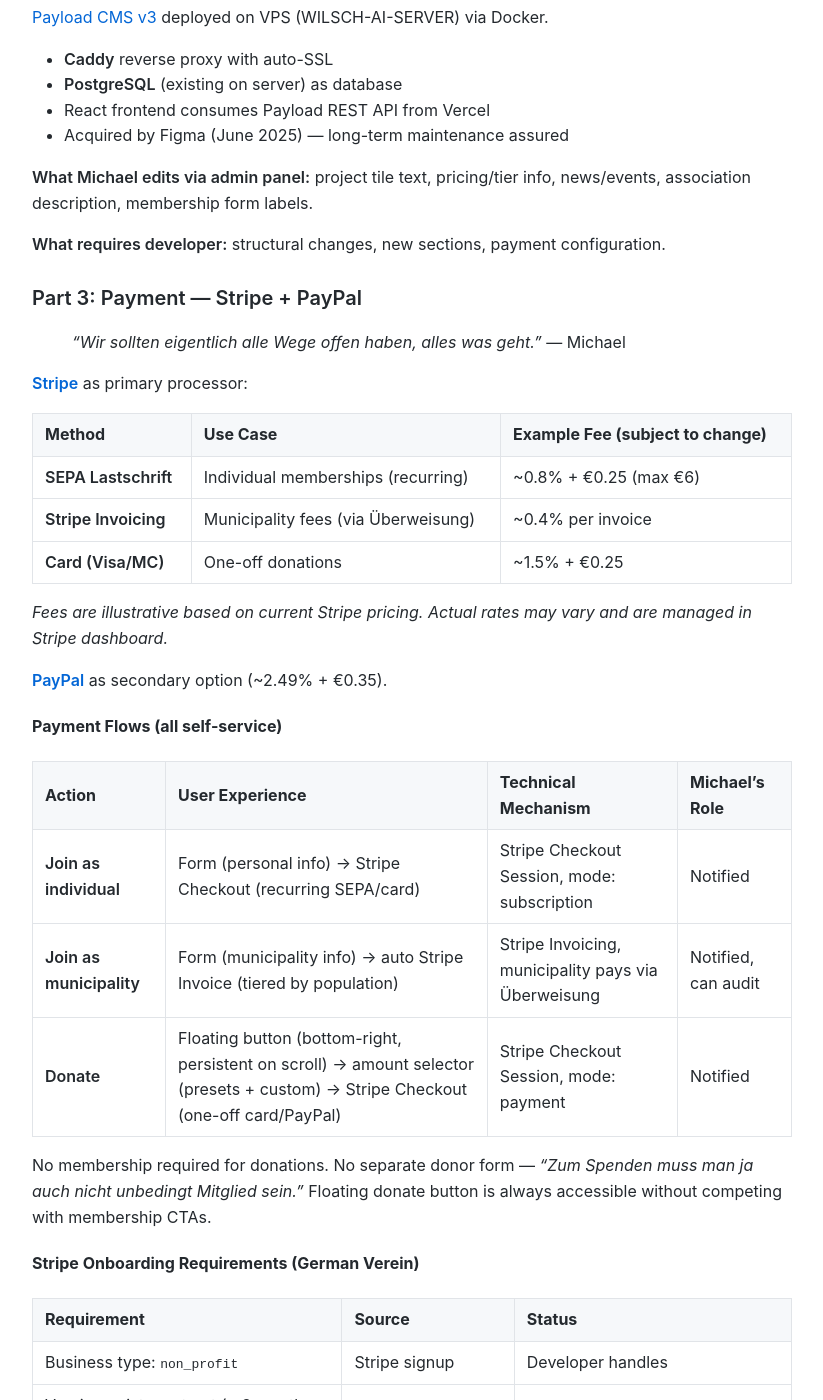
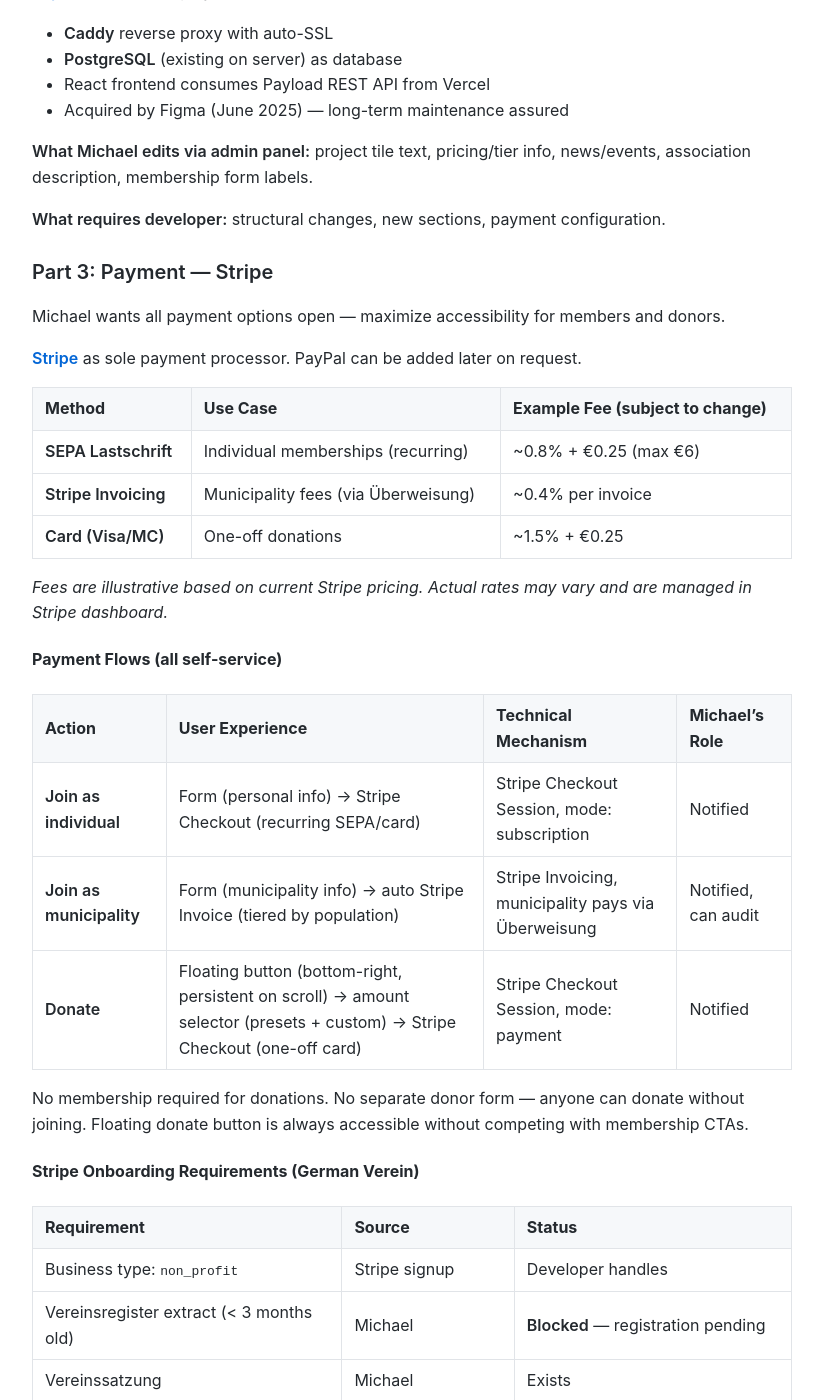
Before and after one commit to MariusWilsch/public-wilsch-ai-pages, a Jekyll site: the page built from project/abtmayr-reichert/design-doc-klimafolgenschutz-website.md, in a window 1280 px wide and 1400 px high, scrolled down 2039 px. Shown: the whole window, without its empty margins (228-1051 px from the left). Built offline with Jekyll 4.4.1, drawn with Linux system fonts in a browser that asks for light colours; our own code applies the rules of GitHub Pages for plain Markdown files; some of the changed text lies outside the part shown.

Commit message:
Sync from hippocampus 2026-02-12

```diff
--- a/project/abtmayr-reichert/design-doc-klimafolgenschutz-website.md
+++ b/project/abtmayr-reichert/design-doc-klimafolgenschutz-website.md
@@ -23,7 +23,7 @@ Michael Reichert's Klimafolgenschutz association needs a web presence to acquire
 - Framework contract signed (Jan 26 via SignNow) — [Rahmenvertrag](https://mariuswilsch.github.io/public-wilsch-ai-pages/project/abtmayr-reichert/rahmenvertrag-tm-2025-12-16)
 - Vereinsregister entry: **pending** (applied July 2025, still under review as of Feb 2026 — blocks bank account, Impressum, payment setup)
 - Domain klimafolgenschutz.com registered at Ionos (DNS access pending from Michael)
-- GenSpark prototypes exist as design inspiration — Michael: *"Das ist ja einfach nur so ein erster Entwurf. Als Anregung oder so als Basis kann das ja vielleicht schon dienen."*
+- GenSpark prototypes exist as design inspiration (basis/starting point, not blueprint)
 - Gemeinnützigkeit status: **unconfirmed** (pending verification with Michael — affects donation receipt capability)
 
 ---
@@ -33,7 +33,7 @@ Michael Reichert's Klimafolgenschutz association needs a web presence to acquire
 | Element | Definition |
 |---------|-----------|
 | **Goal** | A live website at klimafolgenschutz.com where municipalities and individuals can understand the association's projects, apply for membership, and pay — enabling Michael to operate the association digitally. |
-| **Success** | **Municipality flow:** Michael sends a link → municipality independently understands the 5 projects, applies via online form, pays via SEPA/invoice. **Individual flow:** person visits site → understands mission, applies as member (€60/year), pays via SEPA/card/PayPal. **Donor flow:** visitor makes one-off donation via card/PayPal. Michael can edit all content via CMS without developer assistance. |
+| **Success** | **Municipality flow:** Michael sends a link → municipality independently understands the 5 projects, applies via online form, pays via SEPA/invoice. **Individual flow:** person visits site → understands mission, applies as member (€60/year), pays via SEPA/card. **Donor flow:** visitor makes one-off donation via card. Michael can edit all content via CMS without developer assistance. |
 | **Done test** | "Can I write a meeting agenda with open design questions?" → If NO → design is complete. For the website: a test municipality and a test individual complete the membership flow end-to-end without asking Michael for help. |
 
 ---
@@ -64,11 +64,11 @@ Michael Reichert's Klimafolgenschutz association needs a web presence to acquire
 
 **What requires developer:** structural changes, new sections, payment configuration.
 
-### Part 3: Payment — Stripe + PayPal
+### Part 3: Payment — Stripe
 
-> *"Wir sollten eigentlich alle Wege offen haben, alles was geht."* — Michael
+Michael wants all payment options open — maximize accessibility for members and donors.
 
-**[Stripe](https://stripe.com/resources/more/membership-fees-associations-germany)** as primary processor:
+**[Stripe](https://stripe.com/resources/more/membership-fees-associations-germany)** as sole payment processor. PayPal can be added later on request.
 
 | Method | Use Case | Example Fee (subject to change) |
 |--------|----------|---------------------------------|
@@ -78,17 +78,15 @@ Michael Reichert's Klimafolgenschutz association needs a web presence to acquire
 
 *Fees are illustrative based on current Stripe pricing. Actual rates may vary and are managed in Stripe dashboard.*
 
-**[PayPal](https://www.paypal.com/de/)** as secondary option (~2.49% + €0.35).
-
 #### Payment Flows (all self-service)
 
 | Action | User Experience | Technical Mechanism | Michael's Role |
 |--------|----------------|-------------------|----------------|
 | **Join as individual** | Form (personal info) → Stripe Checkout (recurring SEPA/card) | Stripe Checkout Session, mode: subscription | Notified |
 | **Join as municipality** | Form (municipality info) → auto Stripe Invoice (tiered by population) | Stripe Invoicing, municipality pays via Überweisung | Notified, can audit |
-| **Donate** | Floating button (bottom-right, persistent on scroll) → amount selector (presets + custom) → Stripe Checkout (one-off card/PayPal) | Stripe Checkout Session, mode: payment | Notified |
+| **Donate** | Floating button (bottom-right, persistent on scroll) → amount selector (presets + custom) → Stripe Checkout (one-off card) | Stripe Checkout Session, mode: payment | Notified |
 
-No membership required for donations. No separate donor form — *"Zum Spenden muss man ja auch nicht unbedingt Mitglied sein."* Floating donate button is always accessible without competing with membership CTAs.
+No membership required for donations. No separate donor form — anyone can donate without joining. Floating donate button is always accessible without competing with membership CTAs.
 
 #### Stripe Onboarding Requirements (German Verein)
 
@@ -105,9 +103,8 @@ No membership required for donations. No separate donor form — *"Zum Spenden m
 
 Gläubiger-ID timeline: contact person activation within 10 days, then ID issued via email. Account activation: ~2-5 business days after all docs submitted.
 
-**Terms & conditions summary** (Stripe + PayPal key terms for client review — [full details in session transcript](https://github.com/veloxforce/claude-user-configs/blob/main/.claude/projects/-Users-verdant-Documents-projects-WILSCH-AI-INTERNAL--soloforce/bdb2cfed-1005-4068-8543-a2cde2bc4c3e.jsonl)):
-- **Stripe:** No monthly fee, pay-as-you-go. Payouts 3-5 business days. €15 chargeback fee. Cancel anytime. GDPR compliant (EU/Ireland).
-- **PayPal:** No monthly fee, pay-as-you-go. Payouts 1-3 business days. Cancel anytime. Donations NOT covered by buyer/seller protection.
+**Terms & conditions summary** ([Stripe Services Agreement](https://stripe.com/de/legal/ssa) | [Stripe Pricing](https://stripe.com/de/pricing) | [SEPA Direct Debit Terms](https://stripe.com/de/legal/sepa-direct-debit)):
+- No monthly fee, pay-as-you-go. Payouts 3-5 business days. €15 chargeback fee. Cancel anytime. GDPR compliant (EU/Ireland).
 
 **Donation receipts (Zuwendungsbestätigung):** Dependent on Gemeinnützigkeit confirmation. If confirmed, Michael handles manually via Stripe transaction records. For donations ≥€100, donor name and address required for Spendenbescheinigung — collection method TBD (see meeting agenda).
 
@@ -115,7 +112,7 @@ Gläubiger-ID timeline: contact person activation within 10 days, then ID issued
 
 Website can launch **before payment is ready.** Fallback: membership sections show "Kontaktieren Sie uns" or "Demnächst verfügbar" until Stripe prerequisites clear. Payment activated independently when Verein legal prerequisites are resolved.
 
-**Undefined:** Verein legal prerequisites — Vereinsregister completion, Gemeinnützigkeit (Freistellungsbescheid), bank account → Gläubiger-ID, Kleinunternehmer vs VAT-registered status, Steuernummer. Spendenbescheinigung field collection method for donations ≥€100. PayPal limitation: donations not covered by buyer/seller protection — Michael to acknowledge. See [Meetingagenda: Zahlungseinrichtung](https://mariuswilsch.github.io/public-wilsch-ai-pages/project/abtmayr-reichert/meeting-agenda-klimafolgenschutz-payment-setup).
+**Undefined:** Verein legal prerequisites — Vereinsregister completion, Gemeinnützigkeit (Freistellungsbescheid), bank account → Gläubiger-ID, Kleinunternehmer vs VAT-registered status, Steuernummer. Spendenbescheinigung field collection method for donations ≥€100. See [Meetingagenda: Zahlungseinrichtung](https://mariuswilsch.github.io/public-wilsch-ai-pages/project/abtmayr-reichert/meeting-agenda-klimafolgenschutz-payment-setup).
 
 ### Part 4: Content Structure — Single Scroll
 
@@ -146,7 +143,7 @@ Single-scroll landing page with anchor navigation. No sub-pages except legal.
 
 #### Membership Forms
 
-> *"Wir werden einfach nur unterscheiden beim Mitgliedsantrag: Einzelperson oder Mitgliedgemeinden. Das reicht."* — Michael
+Michael wants only two membership categories — individuals and municipalities. No separate Förderer category.
 
 **Two forms only.** No separate Förderer form.
 
@@ -172,7 +169,7 @@ Single-scroll landing page with anchor navigation. No sub-pages except legal.
 
 #### Process Flow (Klimafolgenmanager Matching)
 
-> *"Die Gemeinden müssen halt Mitglied werden, wenn sie die Zertifizierung haben wollen."* — Michael
+Municipalities must become members to qualify for certification.
 
 1. Gemeinden werden Vereinsmitglieder
 2. Studenten aus relevanten Fachschaften werden als Klimafolgenmanager rekrutiert
@@ -182,13 +179,13 @@ Single-scroll landing page with anchor navigation. No sub-pages except legal.
 
 ### Part 5: Branding & Design
 
-> *"Da bin ich noch völlig offen."* — Michael on design direction
+Michael is open on design direction — developer proposes, Michael selects.
 
 - **Color/theme:** Developer proposes 3 theme variations via [tweakcn.com](https://tweakcn.com/) → Michael picks
 - **Font:** Century Gothic direction — clean, readable, no script fonts
 - **Images:** Developer creative latitude (Unsplash stock or AI-generated, nature/municipality theme)
 - **Logo:** Placeholder text ("Klimafolgenschutz e.V.") until Michael delivers real logo
-- **Design reference:** [PIK Potsdam](https://www.pik-potsdam.de/) — *"Da kann man vielleicht noch mal sich inspirieren lassen."* Extract copywriting language and design tone for a credible German climate institution.
+- **Design reference:** [PIK Potsdam](https://www.pik-potsdam.de/) — extract copywriting language and design tone for a credible German climate institution.
 - **Prototype reference:** GenSpark homepage (inspiration, not blueprint) — screenshots captured in session
 
 ### Part 6: Infrastructure & Legal
@@ -196,7 +193,7 @@ Single-scroll landing page with anchor navigation. No sub-pages except legal.
 - **Domain:** klimafolgenschutz.com (Ionos) — DNS credentials pending from Michael
 - **Impressum:** Michael generates via [e-Recht24](https://www.e-recht24.de/)
 - **Datenschutzerklärung + Cookie consent:** Michael generates via e-Recht24, developer integrates snippet
-- **GDPR:** Forms collect personal data → privacy policy required, cookie consent for Stripe/PayPal
+- **GDPR:** Forms collect personal data → privacy policy required, cookie consent for Stripe
 
 ---
 
```
Also changed, not shown: other parts of project/abtmayr-reichert/design-doc-klimafolgenschutz-website.md (+2 -2 lines), project/abtmayr-reichert/meeting-agenda-klimafolgenschutz-payment-setup.md (+1 -7 lines).
